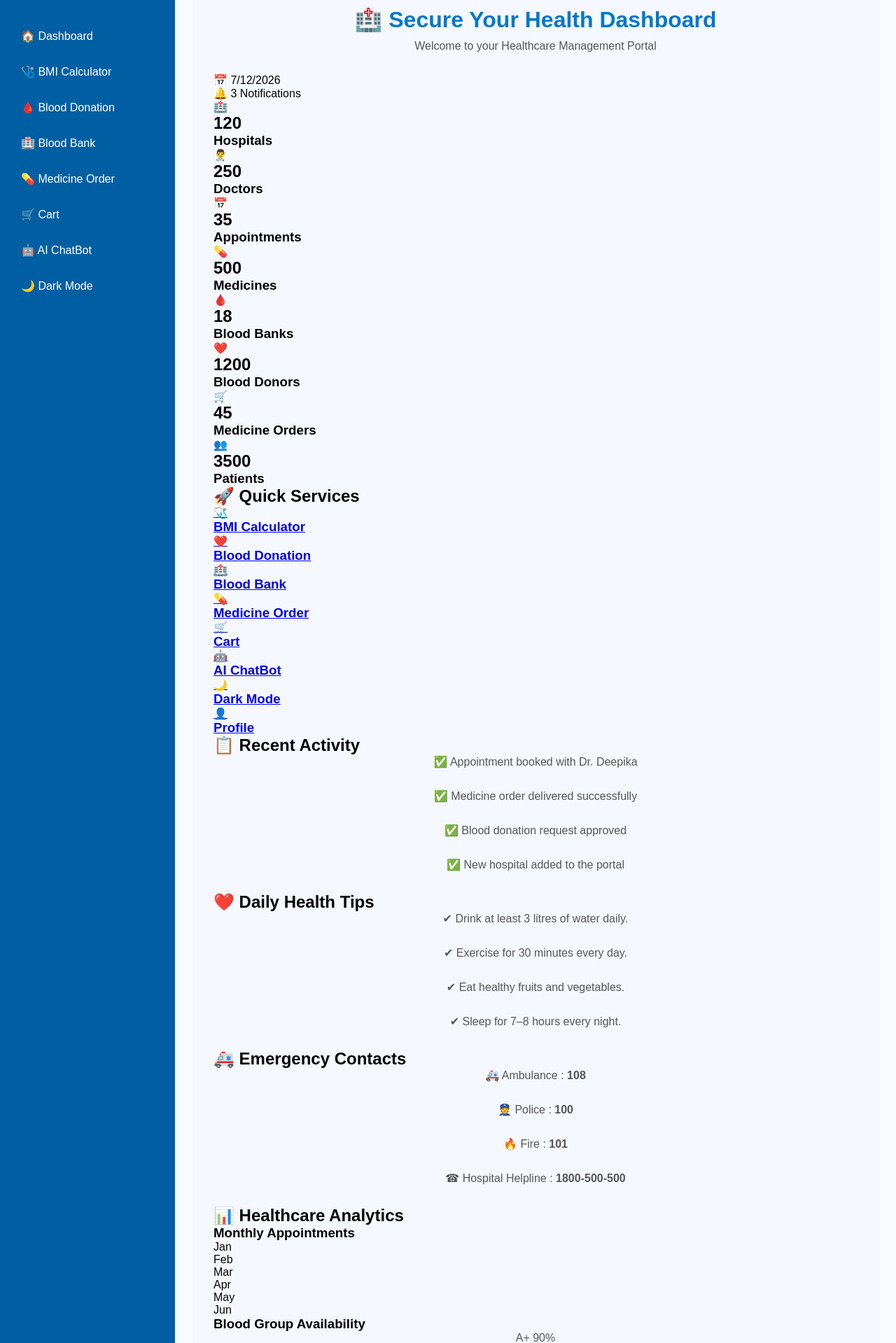
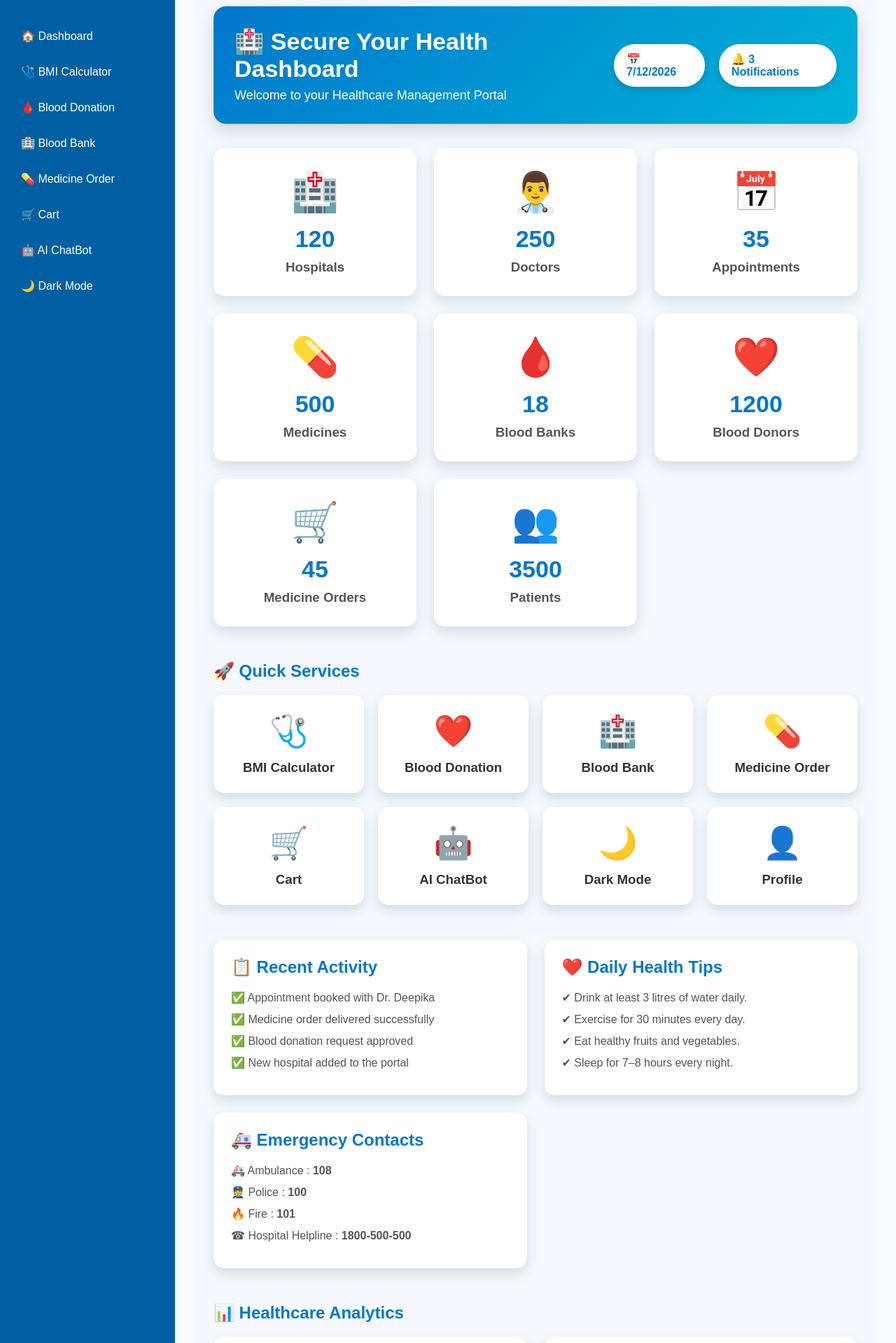
Before and after one commit to mastanshareefshaik5-ms/Secure-Your-Health, a React (Vite) app: page /dashboard in a window 1280 px wide. Shown: the part 121-2040 px from the top of the page at 70% size. Built offline with nearby package versions, Linux system fonts and the light colour scheme; sample sign-in values are in the browser's storage.

Commit message:
initial status

```diff
--- a/src/Components/Dashboard/Dashboard.css
+++ b/src/Components/Dashboard/Dashboard.css
@@ -1,144 +1,376 @@
-.dashboard {
-    padding: 30px;
-    background: #f5f9ff;
-    min-height: 100vh;
-    font-family: Arial, sans-serif;
+/* ===========================
+   DASHBOARD
+=========================== */
+
+.dashboard{
+    padding:30px;
+    background:#f5f9ff;
+    min-height:100vh;
 }
 
-/* Dashboard Heading */
-.dashboard h1 {
-    text-align: center;
-    color: #0077cc;
-    font-size: 32px;
-    margin-bottom: 10px;
+/* ===========================
+   HEADER
+=========================== */
+
+.dashboard-header{
+    display:flex;
+    justify-content:space-between;
+    align-items:center;
+    background:linear-gradient(135deg,#0077cc,#00b4d8);
+    padding:30px;
+    border-radius:18px;
+    color:white;
+    box-shadow:0 10px 25px rgba(0,0,0,.15);
+    margin-bottom:35px;
 }
 
-.dashboard p {
-    text-align: center;
-    color: #555;
-    font-size: 16px;
-    margin-bottom: 30px;
+.dashboard-header h1{
+    font-size:34px;
+    margin-bottom:8px;
 }
 
-/* Cards Container */
-.dashboard-cards {
-    display: grid;
-    grid-template-columns: repeat(auto-fit, minmax(220px, 1fr));
-    gap: 25px;
-    margin-top: 30px;
+.dashboard-header p{
+    font-size:18px;
 }
 
-/* Individual Cards */
-.dashboard-card {
-    background: white;
-    padding: 25px;
-    border-radius: 15px;
-    box-shadow: 0 5px 15px rgba(0,0,0,0.1);
-    text-align: center;
-    transition: 0.3s ease;
-    cursor: pointer;
+.header-right{
+    display:flex;
+    gap:20px;
 }
 
-.dashboard-card:hover {
-    transform: translateY(-8px);
-    box-shadow: 0 8px 20px rgba(0,0,0,0.15);
+.date,
+.notification{
+
+    background:white;
+    color:#0077cc;
+    padding:12px 18px;
+    border-radius:30px;
+    font-weight:bold;
+    box-shadow:0 5px 10px rgba(0,0,0,.15);
+
 }
 
-/* Card Icons */
-.dashboard-card .icon {
-    font-size: 40px;
-    color: #0077cc;
-    margin-bottom: 15px;
+/* ===========================
+   STATISTICS
+=========================== */
+
+.stats-grid{
+
+    display:grid;
+    grid-template-columns:repeat(auto-fit,minmax(220px,1fr));
+    gap:25px;
+
 }
 
-/* Card Titles */
-.dashboard-card h3 {
-    color: #333;
-    margin-bottom: 10px;
-    font-size: 20px;
+.stat-card{
+
+    background:white;
+    border-radius:15px;
+    text-align:center;
+    padding:30px;
+    box-shadow:0 8px 20px rgba(0,0,0,.12);
+    transition:.4s;
+
 }
 
-/* Card Numbers */
-.dashboard-card h2 {
-    color: #0077cc;
-    font-size: 35px;
-    margin: 0;
+.stat-card:hover{
+
+    transform:translateY(-8px);
+
 }
 
-/* Quick Actions Section */
-.quick-actions {
-    margin-top: 40px;
+.stat-icon{
+
+    font-size:55px;
+    margin-bottom:15px;
+
 }
 
-.quick-actions h2 {
-    color: #0077cc;
-    margin-bottom: 20px;
+.stat-card h2{
+
+    color:#0077cc;
+    font-size:34px;
+
 }
 
-/* Buttons */
-.action-buttons {
-    display: flex;
-    flex-wrap: wrap;
-    gap: 15px;
+.stat-card h3{
+
+    color:#555;
+    margin-top:10px;
+
 }
 
-.action-buttons button {
-    padding: 12px 25px;
-    border: none;
-    background: #0077cc;
-    color: white;
-    border-radius: 8px;
-    font-size: 16px;
-    cursor: pointer;
-    transition: 0.3s;
+/* ===========================
+   QUICK SERVICES
+=========================== */
+
+.quick-services{
+
+    margin-top:50px;
+
 }
 
-.action-buttons button:hover {
-    background: #005fa3;
+.quick-services h2{
+
+    margin-bottom:20px;
+    color:#0077cc;
+
 }
 
-/* Health Tips */
-.health-tips {
-    background: white;
-    margin-top: 40px;
-    padding: 25px;
-    border-radius: 15px;
-    box-shadow: 0 5px 15px rgba(0,0,0,0.1);
+.service-grid{
+
+    display:grid;
+    grid-template-columns:repeat(auto-fit,minmax(180px,1fr));
+    gap:20px;
+
 }
 
-.health-tips h2 {
-    color: #0077cc;
+.service-card{
+
+    background:white;
+    text-decoration:none;
+    color:#333;
+    text-align:center;
+    padding:25px;
+    border-radius:15px;
+    box-shadow:0 8px 18px rgba(0,0,0,.12);
+    transition:.4s;
+
 }
 
-.health-tips ul {
-    padding-left: 20px;
+.service-card:hover{
+
+    background:#0077cc;
+    color:white;
+    transform:translateY(-8px);
+
 }
 
-.health-tips li {
-    margin: 10px 0;
-    color: #555;
+.service-icon{
+
+    font-size:45px;
+    margin-bottom:15px;
+
 }
 
-/* Responsive Design */
+/* ===========================
+   BOTTOM SECTION
+=========================== */
+
+.bottom-section{
+
+    display:grid;
+    grid-template-columns:repeat(auto-fit,minmax(320px,1fr));
+    gap:25px;
+    margin-top:50px;
+
+}
+
+.activity-box,
+.tips-box,
+.emergency-box{
+
+    background:white;
+    border-radius:15px;
+    padding:25px;
+    box-shadow:0 8px 18px rgba(0,0,0,.12);
+
+}
+
+.activity-box h2,
+.tips-box h2,
+.emergency-box h2{
+
+    color:#0077cc;
+    margin-bottom:20px;
+
+}
+
+.activity-box p,
+.tips-box p,
+.emergency-box p{
+
+    margin:12px 0;
+    color:#555;
+
+}
+
+/* ===========================
+   ANALYTICS
+=========================== */
+
+.analytics-section{
+
+    margin-top:50px;
+
+}
+
+.analytics-section h2{
+
+    margin-bottom:20px;
+    color:#0077cc;
+
+}
+
+.analytics-grid{
+
+    display:grid;
+    grid-template-columns:repeat(auto-fit,minmax(350px,1fr));
+    gap:25px;
+
+}
+
+.chart-card{
+
+    background:white;
+    padding:25px;
+    border-radius:15px;
+    box-shadow:0 8px 18px rgba(0,0,0,.12);
+
+}
+
+.chart-card h3{
+
+    color:#0077cc;
+    margin-bottom:20px;
+
+}
+
+/* ===========================
+   BAR CHART
+=========================== */
+
+.bar-chart{
+
+    height:240px;
+    display:flex;
+    justify-content:space-around;
+    align-items:flex-end;
+    padding-top:20px;
+
+}
+
+.bar{
+
+    width:38px;
+    background:linear-gradient(to top,#0077cc,#00b4d8);
+    border-radius:10px 10px 0 0;
+    position:relative;
+    transition:.3s;
+
+}
+
+.bar:hover{
+
+    transform:scaleY(1.08);
+
+}
+
+.bar span{
+
+    position:absolute;
+    bottom:-30px;
+    left:50%;
+    transform:translateX(-50%);
+    font-size:14px;
+
+}
+
+/* ===========================
+   PROGRESS BAR
+=========================== */
+
+.progress-item{
+
+    margin-bottom:20px;
+
+}
+
+.progress-item p{
+
+    display:flex;
+    justify-content:space-between;
+    margin-bottom:8px;
+    font-weight:bold;
+
+}
+
+.progress{
+
+    width:100%;
+    height:14px;
+    background:#ddd;
+    border-radius:20px;
+    overflow:hidden;
+
+}
+
+.progress div{
+
+    height:100%;
+    background:linear-gradient(to right,#0077cc,#00b4d8);
+    border-radius:20px;
+
+}
+
+/* ===========================
+   RESPONSIVE
+=========================== */
+
+@media(max-width:992px){
+
+.dashboard-header{
+
+flex-direction:column;
+text-align:center;
+gap:20px;
+
+}
+
+.header-right{
+
+flex-direction:column;
+
+}
+
+}
+
 @media(max-width:768px){
 
-    .dashboard {
-        padding: 15px;
-    }
+.dashboard{
 
-    .dashboard h1 {
-        font-size: 25px;
-    }
+padding:15px;
 
-    .dashboard-cards {
-        grid-template-columns: 1fr;
-    }
+}
 
-    .action-buttons {
-        flex-direction: column;
-    }
+.dashboard-header h1{
 
-    .action-buttons button {
-        width: 100%;
-    }
+font-size:26px;
+
 }
+
+.stats-grid{
+
+grid-template-columns:1fr;
+
+}
+
+.service-grid{
+
+grid-template-columns:1fr;
+
+}
+
+.analytics-grid{
+
+grid-template-columns:1fr;
+
+}
+
+.bottom-section{
+
+grid-template-columns:1fr;
+
+}
+
+}
```
